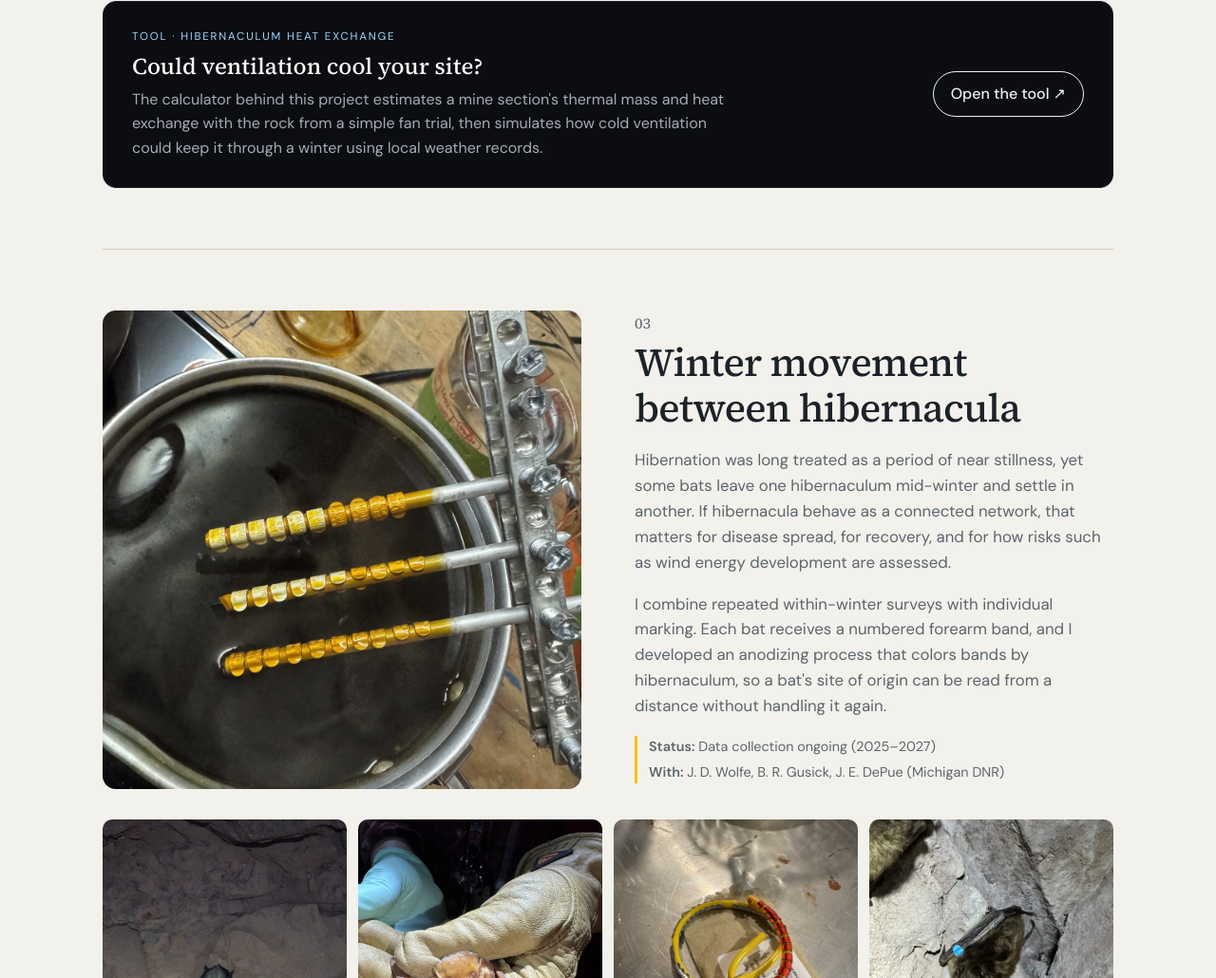
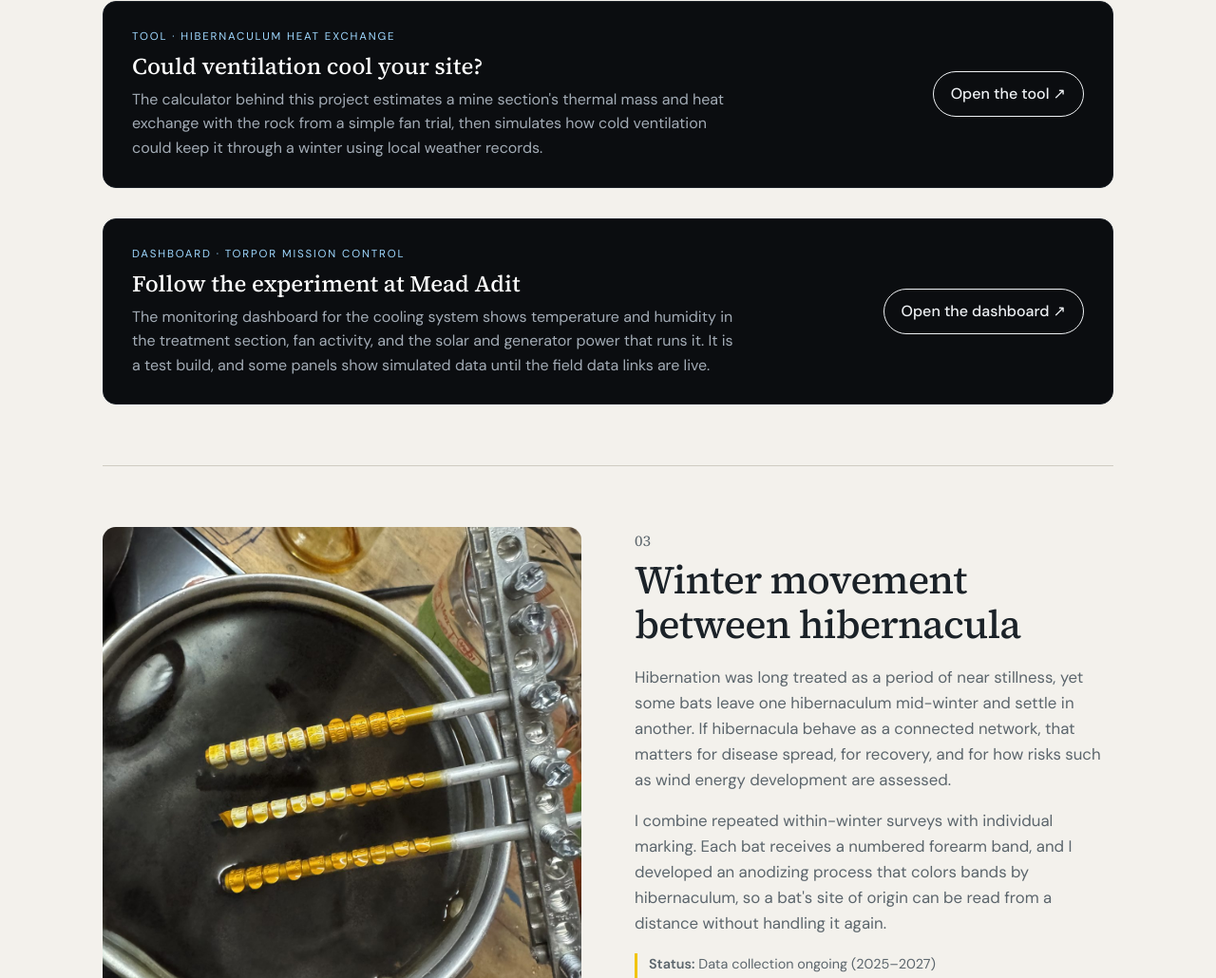
Before and after one commit to tannermbarnes/tannermbarnes.github.io, a plain HTML site: page research.html in a window 1280 px wide. Shown: the part 2172-3202 px from the top of the page at 95% size. Drawn offline with Linux system fonts and the light colour scheme.

Commit message:
Link TORPOR Mission Control dashboard from research and resources pages
Co-Authored-By: Claude Opus 5.5 <noreply@anthropic.com>

```diff
--- a/research.html
+++ b/research.html
@@ -84,6 +84,14 @@
       </div>
       <span class="toolcard-btn">Open the tool &#8599;</span>
     </a>
+    <a class="toolcard" href="https://torpor-mission-control.pages.dev/" target="_blank" rel="noopener">
+      <div>
+        <span class="toolcard-eyebrow">Dashboard · TORPOR Mission Control</span>
+        <h3>Follow the experiment at Mead Adit</h3>
+        <p>The monitoring dashboard for the cooling system shows temperature and humidity in the treatment section, fan activity, and the solar and generator power that runs it. It is a test build, and some panels show simulated data until the field data links are live.</p>
+      </div>
+      <span class="toolcard-btn">Open the dashboard &#8599;</span>
+    </a>
   </article>
 
   <article class="project" id="movement">
```
Also changed, not shown: resources.html (+6 -0 lines).
